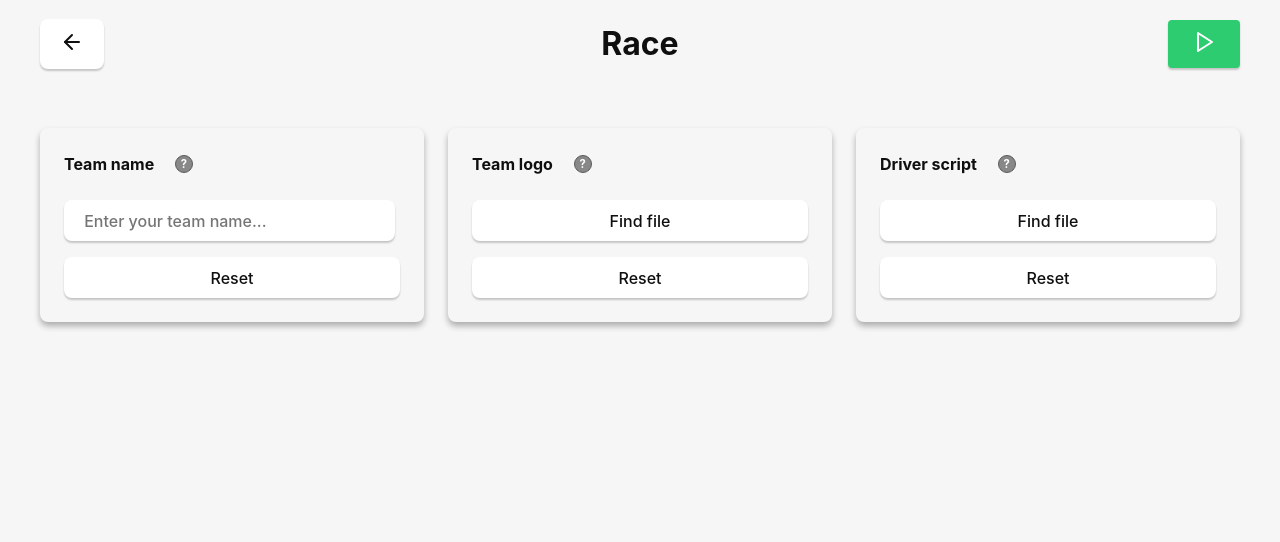
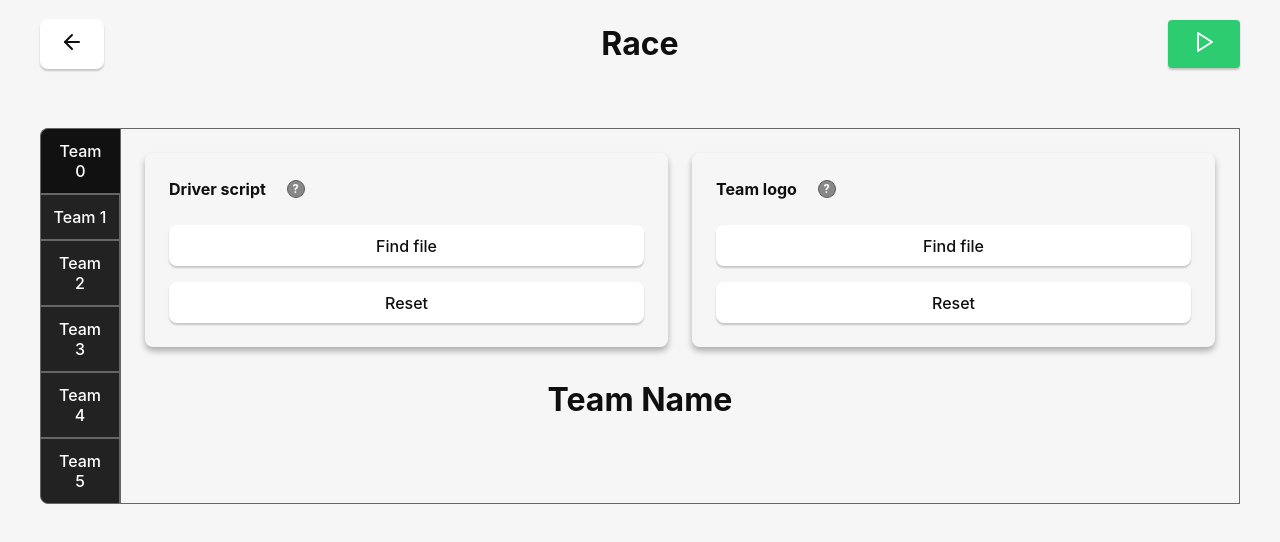
Before and after one commit to ling1984/TORCS-Race-Runner, a SvelteKit app: page /race in a window 1280 px wide. Shown: the top 542 px of the page. Built offline with nearby package versions, Linux system fonts and the light colour scheme.

Commit message:
Added tabs to the race menu

```diff
--- a/src/lib/stores.ts
+++ b/src/lib/stores.ts
@@ -6,9 +6,9 @@ export const running = writable(false);
 export const team_logo_path = writable("");
 export const team_name = writable("");
 
-// running
+// race
 export const race_running = writable(false);
-
+export const curr_team_index = writable(0);
 export const race_teams = Array.from({ length: 6 }, () =>
 	writable<RaceTeam>({
 		name: '',
--- a/src/routes/race/+page.svelte
+++ b/src/routes/race/+page.svelte
@@ -1,15 +1,14 @@
 <script lang="ts">
-  import { invoke, convertFileSrc } from "@tauri-apps/api/core";
+  import { convertFileSrc } from "@tauri-apps/api/core";
   import { open, message } from "@tauri-apps/plugin-dialog";
-  import type { RaceTeam } from '$lib/types';
-  import { race_teams, race_running, injectableMethod } from '$lib/stores';
+  import { race_teams, race_running, injectableMethod, curr_team_index } from '$lib/stores';
 
 
   let msg = $state("");
-  let curr_team_index = $state(0);
   let preview_url = $state("");
 
-  let current_team = $derived(race_teams[curr_team_index]);
+  let current_team = $derived(race_teams[$curr_team_index]);
+  let tab_team_names = ["Team 0", "Team 1", "Team 2", "Team 3", "Team 4", "Team 5"];
 
   if ($current_team.logo_path) {
     preview_url = convertFileSrc($current_team.logo_path);
@@ -31,6 +30,7 @@
 
       if (selected) {
         current_team.update((team) => ({ ...team, logo_path: selected }));
+        preview_url = convertFileSrc($current_team.logo_path);
       }
     } catch (error) {
       msg = `Error selecting logo: ${error}`;
@@ -68,31 +68,49 @@
       //   const params = collectParams();
       //   await invoke("handle_params", { params });
       //   msg = await invoke("start_racer");
-      //   running.set(true);
+      race_running.set(true);
       //   showAlert("Driver started successfully! Now in the TORCS window navigate: Race -> Practice -> New Race, ", "Success", "info");
       // } catch (error) {
       //   msg = `Error: ${error}`;
       //   showAlert(`Failed to start driver: ${error}`, "Error", "error");
       // }
   }
-  function resetTeam(index: number) {
+  function resetCurrentTeam() {
     current_team.update((team) => ({ ...team, name: "", logo_path: "", driver_script_path: "" }));
   }
 </script>
 
 <main class="container">
   <p>{msg}</p>
+  <div class="layout">
+    <!-- Left tabs -->
+    <div class="tabs">
+        {#each tab_team_names as tab_team_name, index}
+            <button class="tab-button"
+                class:selected={$curr_team_index === index}
+                onclick={() => curr_team_index.set(index)}
+            >
+                {tab_team_name}
+            </button>
+        {/each}
+    </div>
+  <!-- The title and two cards -->
+
+  <div class="content">
+      <h1>{$current_team.name ? $current_team.name : "Team Name"}</h1>
+
+
     <div class="slider-grid">
-   <!-- // TEAM NAME -->
+      <!-- // DRIVER SCRIPT -->
       <div class="slider-card">
         <header>
           <div class="label-container">
-          <span class="label">Team name</span>
-          <span class="help-icon" data-tooltip="Choose your team name.">?</span>
+            <span class="label">Driver script</span>
+            <span class="help-icon" data-tooltip="Upload your driver script (.py file only).">?</span>
           </div>
         </header>
-      <input id="target-input" autocomplete="off" placeholder="Enter your team name..." bind:value={$current_team.name} />
-      <button onclick={() => current_team.update((team) => ({ ...team, name: "" }))}>Reset</button>
+        <button onclick={pick_driver_script_file}>Find file</button>
+        <button onclick={() => current_team.update((team) => ({ ...team, driver_script_path: "" }))}>Reset</button>
       </div>
       <!-- // TEAM LOGO -->
       <div class="slider-card">
@@ -108,19 +126,73 @@
         </div>
       {/if}
         <button onclick={pick_logo_file}>Find file</button>
-      <button onclick={() => {current_team.update((team) => ({ ...team, logo_path: "" })); preview_url = ""; invoke("set_logo_path", { path: $current_team.logo_path });}}>Reset</button>
+        <button onclick={() => {current_team.update((team) => ({ ...team, logo_path: "" })); preview_url = "";}}>Reset</button>
+      </div>
     </div>
 
-    <!-- // DRIVER SCRIPT -->
-    <div class="slider-card">
-      <header>
-        <div class="label-container">
-          <span class="label">Driver script</span>
-          <span class="help-icon" data-tooltip="Upload your driver script.">?</span>
-        </div>
-      </header>
-      <button onclick={pick_driver_script_file}>Find file</button>
-      <button onclick={() => current_team.update((team) => ({ ...team, driver_script_path: "" }))}>Reset</button>
   </div>
   </div>
 </main>
+
+
+<style>
+  .layout {
+    display: flex;
+  }
+
+  .tabs {
+    display: flex;
+    flex-direction: column;
+    /* margin-top: 40px; */
+  }
+
+
+  .tab-button {
+    width: 80px;
+
+    background: #222;
+    color: white;
+
+    border: 1px solid #666;
+    border-right: 1px solid #666;
+
+    border-radius: 0;
+    box-shadow: none;
+
+    padding: 12px;
+
+    transition:
+    background 0.15s,
+    border-color 0.15s;
+  }
+
+  .tab-button:first-child {
+    border-top-left-radius: 8px;
+  }
+
+  .tab-button:last-child {
+    border-bottom-left-radius: 8px;
+  }
+
+  .tab-button:hover {
+    background: #333;
+    border-color: #888;
+  }
+
+  .tab-button.selected {
+    background: #111;
+
+    border-right: none;
+
+    margin-right: -1px;
+
+    position: relative;
+    z-index: 2;
+  }
+
+  .content {
+    flex: 1;
+    border: 1px solid #666;
+    padding: 24px;
+  }
+</style>
```
Lines whose indentation alone changed are shown as unchanged.
